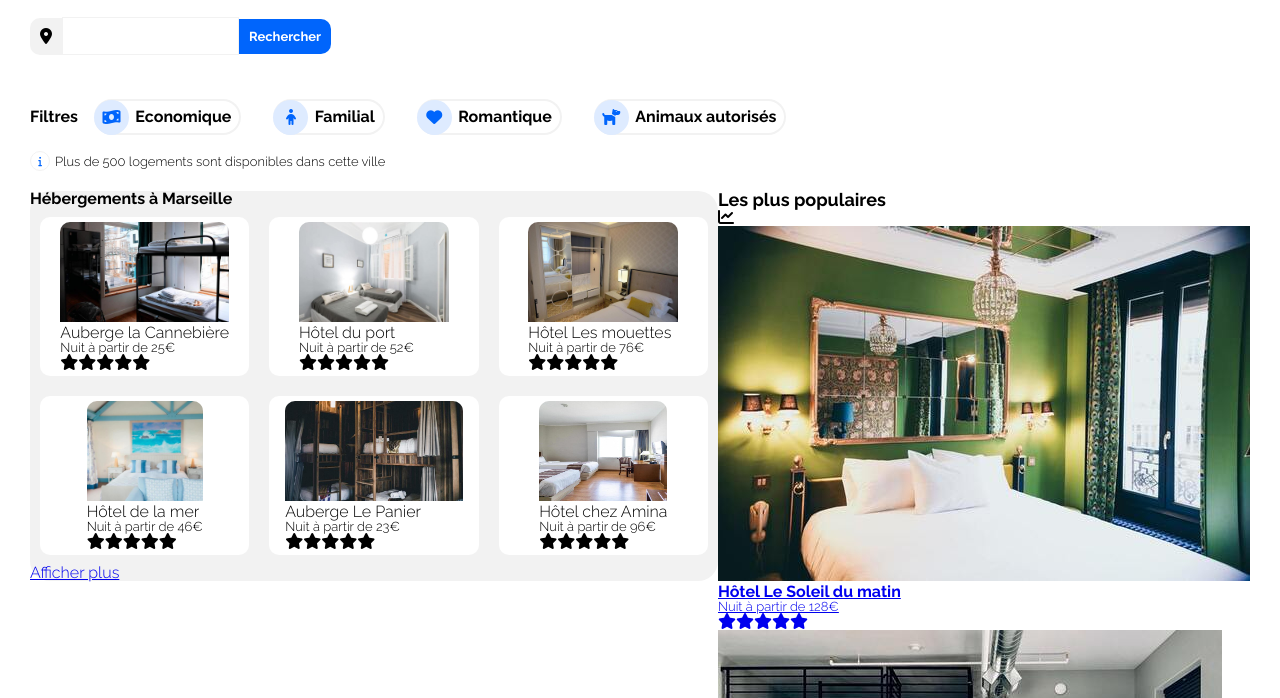
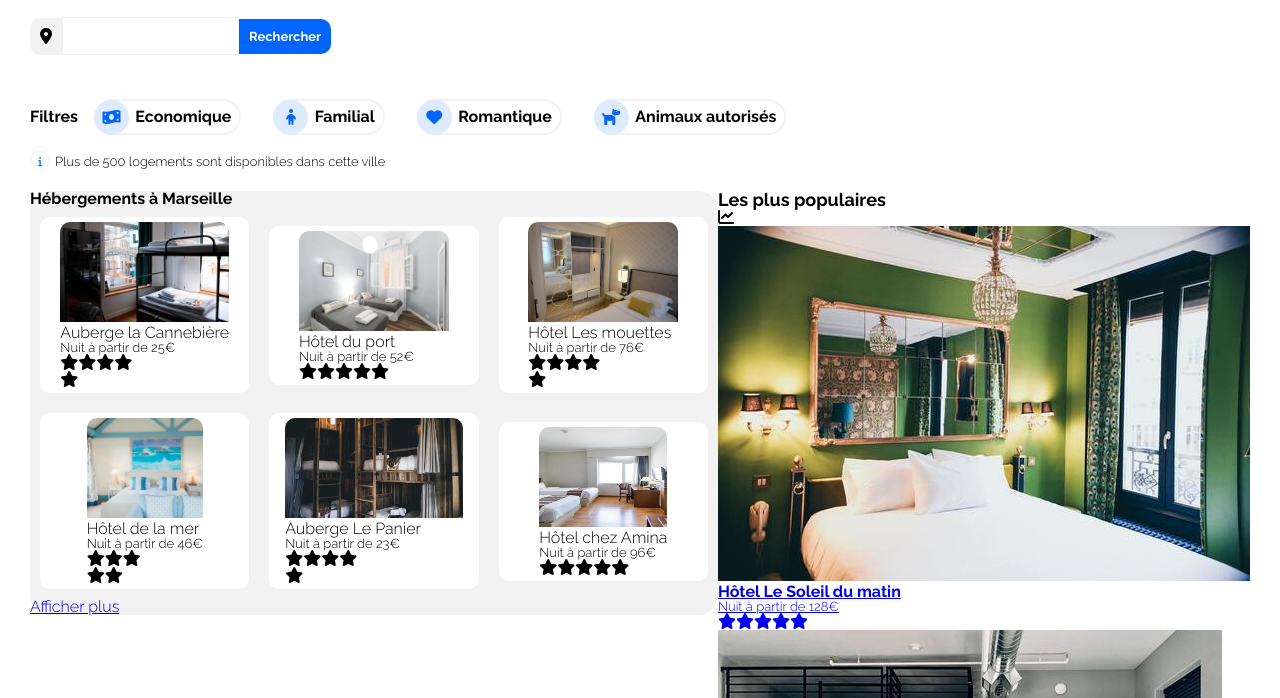
Before and after one commit to CamilledeMonfreid/CamilledeMonfreid_2_20042021, a plain HTML site: page index.html in a window 1280 px wide. Shown: the part 102-800 px from the top of the page. Drawn offline with Linux system fonts and the light colour scheme.

Commit message:
Modifications cartes d'hébergement

```diff
--- a/index.html
+++ b/index.html
@@ -60,55 +60,67 @@
         <section id="hebergements">
             <!--Descritpion des hébergements-->
             <div id="hebergements_description">
-                <h2>Hébergements à Marseille</h1>
+                <h2 class="hebergements_description_txt">Hébergements à Marseille</h2>
 
                 <div id="hebergements_description_clique">
 
                     <a href="#" class="hebergements_description_hotel"><div>
                         <img src="images/hebergements/4_small/marcus-loke-WQJvWU_HZFo-unsplash.jpg" alt="cannebière">
+                        <div class="hebergements_description_hotel_txt">
                             <h3>Auberge la Cannebière</h3>
                             <p>Nuit à partir de 25€</p>
-                    <i class="fas fa-star"></i><i class="fas fa-star"></i><i class="fas fa-star"></i><i class="fas fa-star"></i><i class="fas fa-star"></i>
+                            <div class="etoiles"><div class="etoiles_bleues"><i class="fas fa-star"><i class="fas fa-star"></i><i class="fas fa-star"></i><i class="fas fa-star"></i></i></div><div class="etoiles_grises"><i class="fas fa-star"></i></i></div></div>
+                        </div>
                     </div></a>
 
                     <a href="#" class="hebergements_description_hotel"><div>
                         <img src="images/hebergements/4_small/fred-kleber-gTbaxaVLvsg-unsplash.jpg" alt="port">
+                        <div class="hebergements_description_hotel_txt">
                             <h3>Hôtel du port</h3>
                             <p>Nuit à partir de 52€</p>
-                    <i class="fas fa-star"><i class="fas fa-star"></i><i class="fas fa-star"></i><i class="fas fa-star"></i><i class="fas fa-star"></i></i>
+                            <div class="etoiles"><div class="etoiles_bleues"><i class="fas fa-star"></i><i class="fas fa-star"></i><i class="fas fa-star"></i><i class="fas fa-star"></i><i class="fas fa-star"></i></div></div>
+                        </div>
                     </div></a>
 
                     <a href="#" class="hebergements_description_hotel"><div>
                         <img src="images/hebergements/4_small/reisetopia-B8WIgxA_PFU-unsplash.jpg" alt="mouettes">
+                        <div class="hebergements_description_hotel_txt">
                             <h3>Hôtel Les mouettes</h3>
                             <p>Nuit à partir de 76€</p>
-                    <i class="fas fa-star"><i class="fas fa-star"></i><i class="fas fa-star"></i><i class="fas fa-star"></i><i class="fas fa-star"></i></i>
+                            <div class="etoiles"><div class="etoiles_bleues"><i class="fas fa-star"><i class="fas fa-star"></i><i class="fas fa-star"></i><i class="fas fa-star"></i></i></div><div class="etoiles_grises"><i class="fas fa-star"></i></i></div></div>
+                        </div>
                     </div></a>
 
                     <a href="#" class="hebergements_description_hotel"><div>
                         <img src="images/hebergements/4_small/annie-spratt-Eg1qcIitAuA-unsplash.jpg" alt="mer">
+                        <div class="hebergements_description_hotel_txt">
                             <h3>Hôtel de la mer</h3>
                             <p>Nuit à partir de 46€</p>
-                    <i class="fas fa-star"><i class="fas fa-star"></i><i class="fas fa-star"></i><i class="fas fa-star"></i><i class="fas fa-star"></i></i>
+                            <div class="etoiles"><div class="etoiles_bleues"><i class="fas fa-star"></i><i class="fas fa-star"></i><i class="fas fa-star"></i></div><div class="etoiles_grises"><i class="fas fa-star"><i class="fas fa-star"></i></i></div></div>
+                        </div>
                     </div></a>
 
                     <a href="#" class="hebergements_description_hotel"><div>
                         <img src="images/hebergements/4_small/nicate-lee-kT-ZyaiwBe0-unsplash.jpg" alt="panier">
+                        <div class="hebergements_description_hotel_txt">
                             <h3>Auberge Le Panier</h3>
                             <p>Nuit à partir de 23€</p>
-                    <i class="fas fa-star"><i class="fas fa-star"></i><i class="fas fa-star"></i><i class="fas fa-star"></i><i class="fas fa-star"></i></i>
+                            <div class="etoiles"><div class="etoiles_bleues"><i class="fas fa-star"></i><i class="fas fa-star"></i><i class="fas fa-star"></i><i class="fas fa-star"></i></div><div class="etoiles_grises"><i class="fas fa-star"></i></div></div>
+                        </div>
                     </div></a>
 
                     <a href="#" class="hebergements_description_hotel"><div>
                         <img src="images/hebergements/4_small/febrian-zakaria-M6S1WvfW68A-unsplash.jpg" alt="amina">
+                        <div class="hebergements_description_hotel_txt">
                         <h3>Hôtel chez Amina</h3>
                         <p>Nuit à partir de 96€</p>
-                    <i class="fas fa-star"><i class="fas fa-star"></i><i class="fas fa-star"></i><i class="fas fa-star"></i><i class="fas fa-star"></i></i>
+                        <div class="etoiles"><div class="etoiles_bleues"><i class="fas fa-star"></i><i class="fas fa-star"></i><i class="fas fa-star"></i><i class="fas fa-star"></i><i class="fas fa-star"></i></div></div>
+                    </div>
                 </div></a>
             </div>
 
-                <a href="#">
-                    <h3>Afficher plus</h2>
+                <a href="#" class="hebergements_description_txt">
+                    <h3>Afficher plus</h3>
                 </a>
             </div>
 
```
Lines whose indentation alone changed are shown as unchanged.
